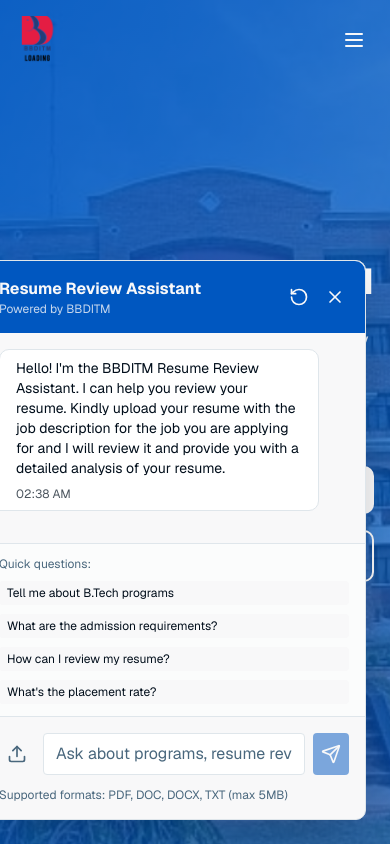
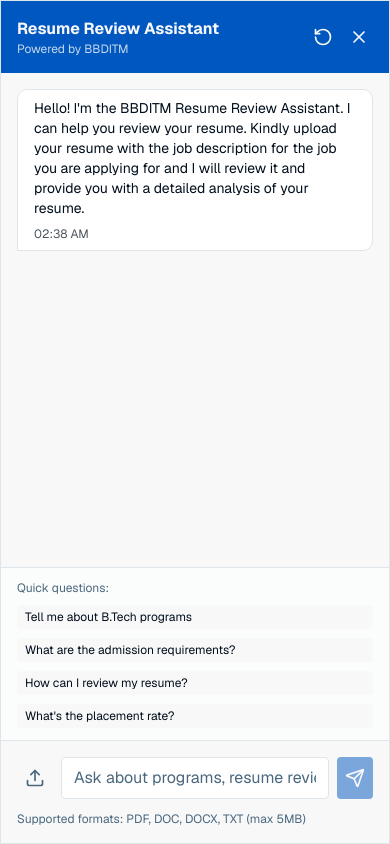
Before and after one commit to shreyazh/bbditm, a Next.js app: page / in a window 390 px wide. Both pictures are taken after a click on the button 338 px from the left and 792 px from the top of the page. Shown: the top 844 px of the page. Built offline with nearby package versions, Linux system fonts and the light colour scheme.

Commit message:
Added maximize feature and will automatically maximize on mobile view.

```diff
--- a/components/chatbot.tsx
+++ b/components/chatbot.tsx
@@ -3,7 +3,7 @@
 import type React from "react"
 
 import { useState, useRef, useEffect } from "react"
-import { MessageCircle, X, Send, Upload, Loader2, AlertCircle, RotateCcw } from "lucide-react"
+import { MessageCircle, X, Send, Upload, Loader2, AlertCircle, RotateCcw, Maximize2, Minimize2 } from "lucide-react"
 
 interface Message {
   id: string
@@ -119,6 +119,8 @@ function renderInlineFormatting(text: string) {
 
 export default function ChatBot() {
   const [isOpen, setIsOpen] = useState(false)
+  const [isMaximized, setIsMaximized] = useState(false)
+  const [isMobile, setIsMobile] = useState(false)
   const [messages, setMessages] = useState<Message[]>([
     {
       id: "1",
@@ -135,6 +137,35 @@ export default function ChatBot() {
   const [isScrolled, setIsScrolled] = useState(false)
   const messagesEndRef = useRef<HTMLDivElement>(null)
   const fileInputRef = useRef<HTMLInputElement>(null)
+
+  // Check if device is mobile
+  useEffect(() => {
+    const checkMobile = () => {
+      const nowMobile = window.innerWidth < 768 // 768px is typical tablet breakpoint
+      setIsMobile((prevMobile) => {
+        // Auto-maximize if switching to mobile while chat is open
+        if (isOpen && nowMobile && !prevMobile) {
+          setIsMaximized(true)
+        }
+        return nowMobile
+      })
+    }
+
+    checkMobile()
+    window.addEventListener("resize", checkMobile)
+
+    return () => window.removeEventListener("resize", checkMobile)
+  }, [isOpen])
+
+  // Auto-maximize on mobile when opening
+  useEffect(() => {
+    if (isOpen && isMobile) {
+      setIsMaximized(true)
+    } else if (!isOpen) {
+      // Reset maximize state when closing (will be set again on mobile when reopening)
+      setIsMaximized(false)
+    }
+  }, [isOpen, isMobile])
 
   useEffect(() => {
     const handleScroll = () => {
@@ -285,9 +316,15 @@ export default function ChatBot() {
 
       {/* Chat Window */}
       {isOpen && (
-        <div className="fixed bottom-6 right-6 w-96 max-h-[600px] bg-background border border-border rounded-lg shadow-2xl flex flex-col z-50">
+        <div
+          className={`fixed bg-background border border-border shadow-2xl flex flex-col z-50 transition-all duration-300 ${
+            isMaximized
+              ? "inset-0 rounded-none"
+              : "bottom-6 right-6 w-96 max-h-[600px] rounded-lg"
+          }`}
+        >
           {/* Header */}
-          <div className="bg-primary text-primary-foreground p-4 rounded-t-lg flex justify-between items-center shrink-0">
+          <div className={`bg-primary text-primary-foreground p-4 flex justify-between items-center shrink-0 ${isMaximized ? "rounded-none" : "rounded-t-lg"}`}>
             <div>
               <h3 className="font-bold">Resume Review Assistant</h3>
               <p className="text-xs text-primary-foreground/80">Powered by BBDITM</p>
@@ -302,8 +339,21 @@ export default function ChatBot() {
               >
                 <RotateCcw size={20} />
               </button>
+              {!isMobile && (
+                <button
+                  onClick={() => setIsMaximized(!isMaximized)}
+                  className="p-1 hover:bg-primary/80 rounded transition"
+                  aria-label={isMaximized ? "Minimize chat" : "Maximize chat"}
+                  title={isMaximized ? "Minimize chat" : "Maximize chat"}
+                >
+                  {isMaximized ? <Minimize2 size={20} /> : <Maximize2 size={20} />}
+                </button>
+              )}
               <button
-                onClick={() => setIsOpen(false)}
+                onClick={() => {
+                  setIsOpen(false)
+                  setIsMaximized(false)
+                }}
                 className="p-1 hover:bg-primary/80 rounded transition"
                 aria-label="Close chat"
               >
@@ -313,11 +363,11 @@ export default function ChatBot() {
           </div>
 
           {/* Messages */}
-          <div className="flex-1 overflow-y-auto p-4 space-y-4">
+          <div className={`flex-1 overflow-y-auto p-4 space-y-4 ${isMaximized ? "max-h-[calc(100vh-200px)]" : ""}`}>
             {messages.map((message) => (
               <div key={message.id} className={`flex ${message.type === "user" ? "justify-end" : "justify-start"}`}>
                 <div
-                  className={`max-w-xs px-4 py-2 rounded-lg ${
+                  className={`${isMaximized ? "max-w-2xl" : "max-w-xs"} px-4 py-2 rounded-lg ${
                     message.type === "user"
                       ? "bg-primary text-primary-foreground rounded-br-none"
                       : message.type === "error"
```
